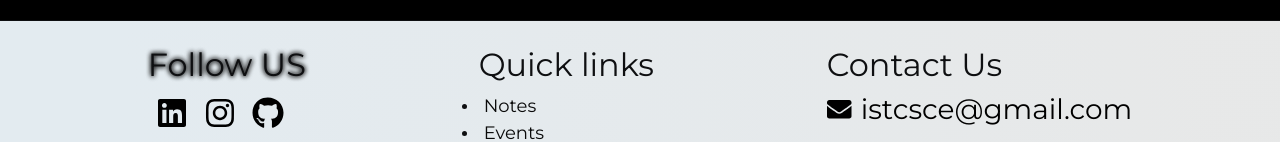
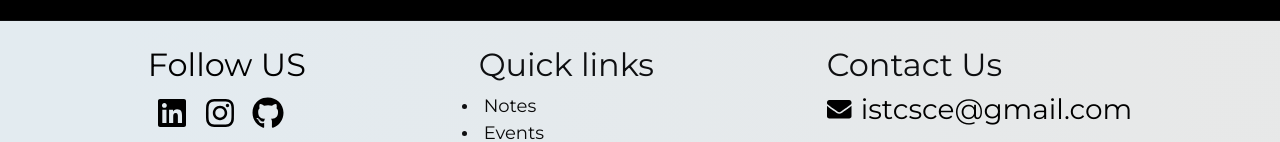
Before and after one commit to istc-sce/ISETechClub, a React (Create React App) app: page /team in a window 1280 px wide. Shown: the part 1413-1555 px from the top of the page. Built offline with nearby package versions, Linux system fonts and the light colour scheme.

Commit message:
text shadow removed

```diff
--- a/src/components/footer.css
+++ b/src/components/footer.css
@@ -71,6 +71,11 @@
     left: 0px;
 }
 
+.follow-us {
+    color: #000000;
+    text-shadow: none;
+}
+
 @media screen and (max-width: 960px) {
     .footer {
         height: auto;
--- a/src/components/footer.js
+++ b/src/components/footer.js
@@ -21,7 +21,7 @@ class Footer extends Component {
       <div className="footer">
         <div className="footer-content">
           <div className="footer-section about">
-            <h2> Follow US</h2>
+            <h2 className="follow-us"> Follow US</h2>
             <div className="socials">
               <a href="https://www.linkedin.com/company/is-technical-club-sce" target="_blank" rel="noopener noreferrer"><FontAwesomeIcon
                 style={fontAwesomeStyle}
```
